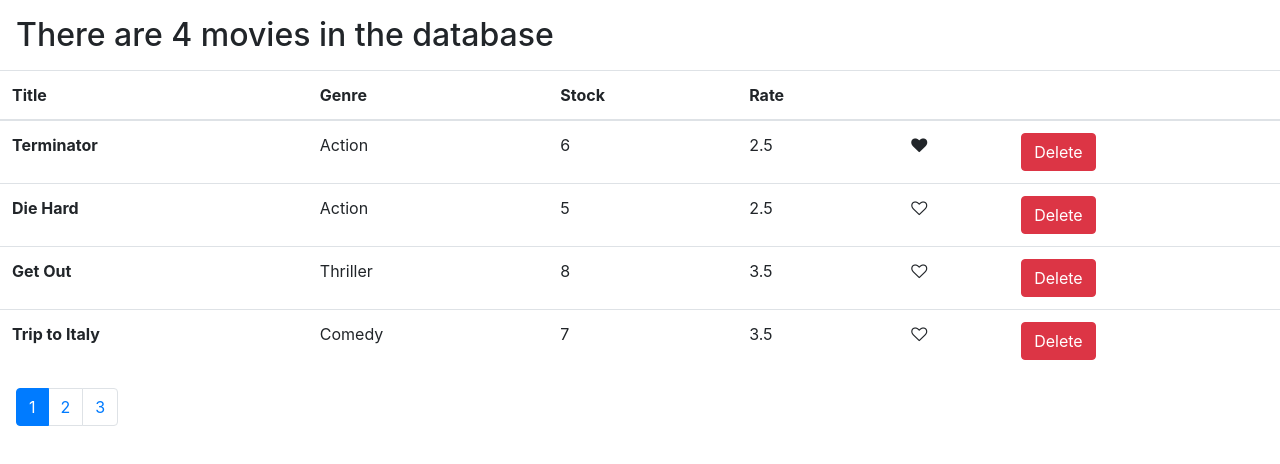
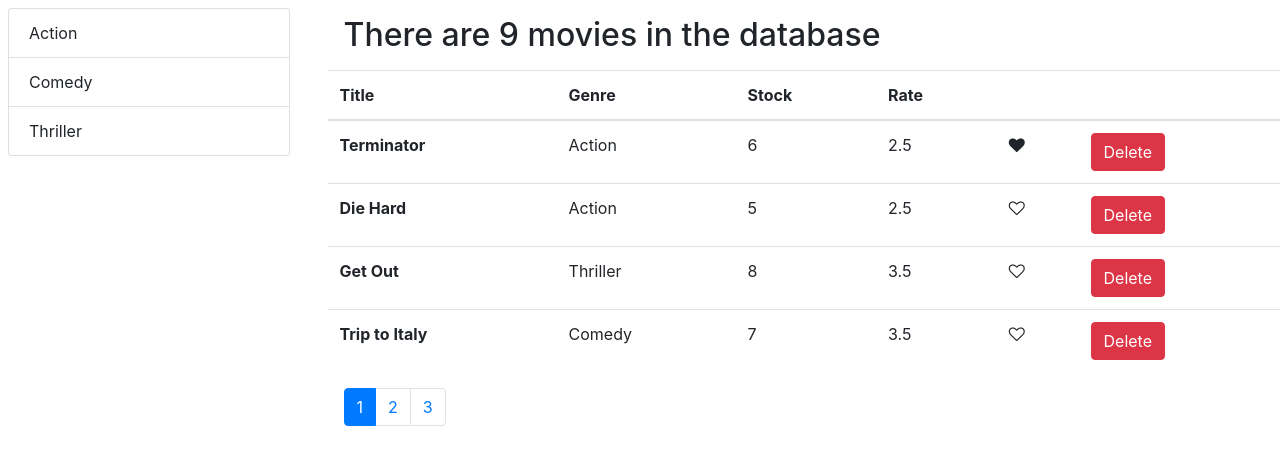
Before and after one commit to rahulharlalka/Learning_react2, a React (Create React App) app: page / in a window 1280 px wide. Shown: the top 464 px of the page. Built offline with nearby package versions, Linux system fonts and the light colour scheme.

Commit message:
genres made

```diff
--- a/package.json
+++ b/package.json
@@ -9,6 +9,7 @@
     "bootstrap": "^4.5.3",
     "font-awesome": "^4.7.0",
     "lodash": "^4.17.20",
+    "prop-types": "^15.7.2",
     "react": "^17.0.1",
     "react-dom": "^17.0.1",
     "react-scripts": "4.0.1",
--- /dev/null
+++ b/src/components/common/ListGroup.jsx
@@ -0,0 +1,38 @@
+import { React } from "react";
+
+function ListGroup(props) {
+  const {
+    items,
+    selectedItem,
+    onItemSelect,
+    textProperty,
+    valueProperty,
+  } = props;
+
+  return (
+    <ul class="list-group m-2">
+      {items.map((item) => {
+        return (
+          <li
+            onClick={() => onItemSelect(item)}
+            key={item[valueProperty]}
+            className={
+              item === selectedItem
+                ? "list-group-item active"
+                : "list-group-item"
+            }
+          >
+            {item[textProperty]}
+          </li>
+        );
+      })}
+    </ul>
+  );
+}
+
+ListGroup.defaultProps = {
+  textProperty: "name",
+  valueProperty: "_id",
+};
+
+export default ListGroup;
--- a/src/components/movieTable.jsx
+++ b/src/components/movieTable.jsx
@@ -3,11 +3,15 @@ import { getMovies } from "../services/fakeMovieService";
 import MovieItem from "./movieItem.jsx";
 import Pagination from "./common/pagination";
 import { paginate } from "../utils/paginate.js";
+import ListGroup from "./common/ListGroup.jsx";
+import { getGenres } from "../services/fakeGenreService";
 
 function MovieTable() {
   const [allMovies, setMovies] = useState(getMovies());
   const pageSize = 4;
   const [currentPage, setCurrentPage] = useState(1);
+  const [genres, setGenres] = useState(getGenres());
+  const [selectedGenre, setCurrentGenre] = useState("");
 
   function handleDelete(movie) {
     const newMovies = allMovies.filter((m) => m._id !== movie._id);
@@ -26,16 +30,34 @@ function MovieTable() {
     setMovies(newMovies);
   }
 
-  const movies = paginate(allMovies, currentPage, pageSize);
+  function handleGenreSelect(genre) {
+    setCurrentGenre(genre);
+    setCurrentPage(1);
+  }
+
+  const filtered =
+    selectedGenre && selectedGenre._id
+      ? allMovies.filter((m) => m.genre._id === selectedGenre._id)
+      : allMovies;
+
+  const movies = paginate(filtered, currentPage, pageSize);
 
   if (movies.length === 0)
     return <h1 className="m-2">There are no movies in the database</h1>;
 
   return (
-    <React.Fragment>
+    <div className="row">
+      <div className="col-3">
+        <ListGroup
+          items={genres}
+          selectedItem={selectedGenre}
+          onItemSelect={handleGenreSelect}
+        />
+      </div>
+      <div className="col">
         <div>
           <h2 className="m-3">
-          There are {movies.length} movies in the database
+            There are {filtered.length} movies in the database
           </h2>
         </div>
         <table className="table">
@@ -66,12 +88,13 @@ function MovieTable() {
           </tbody>
         </table>
         <Pagination
-        itemsCount={allMovies.length}
+          itemsCount={filtered.length}
           pageSize={pageSize}
           currentPage={currentPage}
           onPageChange={handlePageChange}
         />
-    </React.Fragment>
+      </div>
+    </div>
   );
 }
 
```
Also changed, not shown: src/components/common/pagination.jsx (+8 -1 lines), 1 other file (tests, documents, lock files or other folders). Lines whose indentation alone changed are shown as unchanged.
